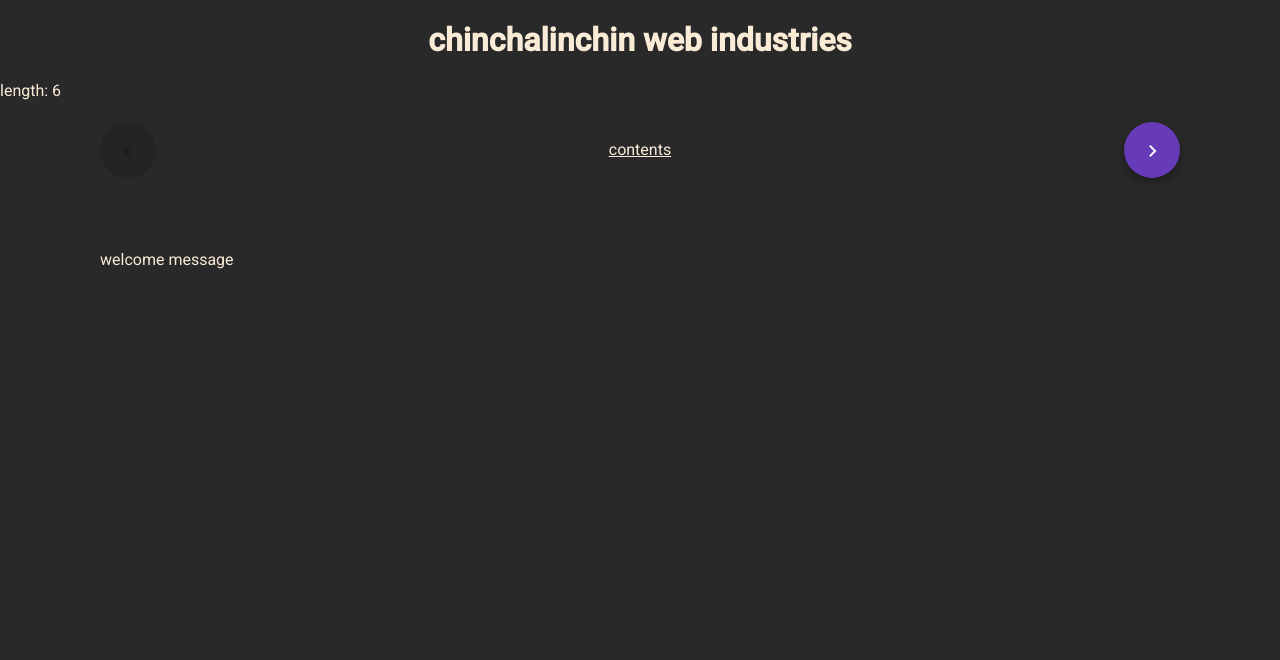
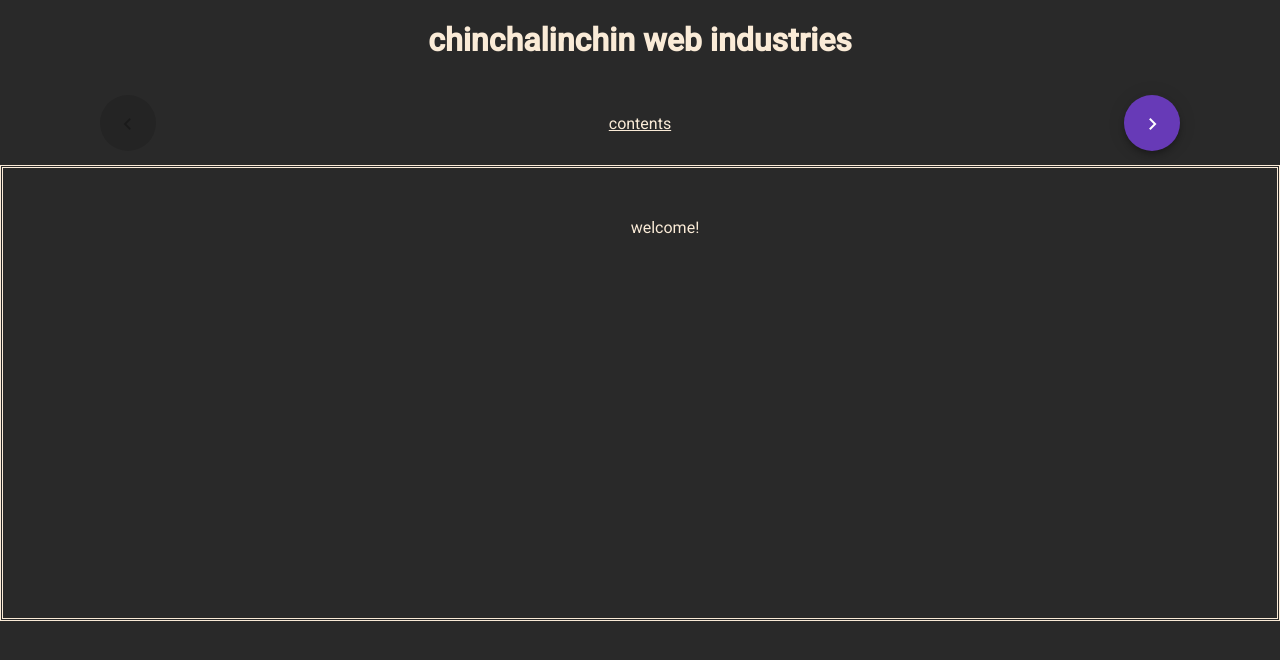
Before and after one commit to chinchalinchin/static-html-template, an Angular app in the folder frontend/: page / in a window 1280 px wide. Shown: the top 660 px of the page. Built offline with nearby package versions, Linux system fonts and the light colour scheme.

Commit message:
noodle with css to get it working right

```diff
--- a/frontend/src/app/app.component.html
+++ b/frontend/src/app/app.component.html
@@ -1,6 +1,6 @@
 <h1 class="title-area center">{{title}}</h1>
-length: {{this.SRCS.length}}
-<mat-grid-list cols="5" rowHeight="100px">
+
+<mat-grid-list cols="5" rowHeight="3:1">
     <mat-grid-tile colspan="1">
         <button mat-fab color="primary" (click)="this.setSource(this.previousSrc)"
             [disabled]="!this.previousSrc">
@@ -18,7 +18,7 @@ length: {{this.SRCS.length}}
     </mat-grid-tile>
 </mat-grid-list>
 
-<mat-drawer-container class="style-text fill-height fill-width">
+<mat-drawer-container class="style-text shrink-height">
     <mat-drawer #drawer class="style-text fill-height" mode="over">
         <div *ngFor="let source of this.SRCS">
             <button mat-button (click)="this.setSource(source)">
@@ -27,14 +27,11 @@ length: {{this.SRCS.length}}
         </div>
     </mat-drawer>
 
-    <div *ngIf="src" class="fill-height fill-width">
+    <div *ngIf="src" class="border shrink-height">
         <iframe [src]="this.src | safe" width="100%" height="100%"
                 frameBorder="0"></iframe>
-        <!--TODO: divider 90% down the page-->
-        <!--TODO: next source and previous source-->
-        <!--TODO: need booleans in app.component.ts to render enabled/disabled-->
     </div>
-    <div *ngIf="!src" class="fill-height shrink-width">
-        <p>welcome message</p>
+    <div *ngIf="!src" class="border shrink-height">
+        <p class="text-center">welcome!</p>
     </div>
 </mat-drawer-container>
--- a/frontend/src/app/app.component.ts
+++ b/frontend/src/app/app.component.ts
@@ -1,6 +1,5 @@
 import { Component, ViewChild } from '@angular/core';
 import { MatDrawer } from '@angular/material/sidenav/drawer';
-import { timeStamp } from 'node:console';
 import *  as SRC from '../assets/conf.json';
 
 @Component({
--- a/frontend/src/styles.css
+++ b/frontend/src/styles.css
@@ -14,8 +14,8 @@ body { margin: 0; font-family: Roboto, "Helvetica Neue", sans-serif; }
 .fill-height { height: 100%; }
 .fill{ width: 100%; height: 100%; }
 .shrink-width{ width: 75%; }
-.shrink-height{ width: 75%; }
-.shrink { width: 75%; height: 100% }
+.shrink-height{ height: 75%; }
+.shrink { width: 75%; height: 75% }
 .link{
     text-decoration: underline;
     cursor: pointer;
@@ -26,11 +26,11 @@ body { margin: 0; font-family: Roboto, "Helvetica Neue", sans-serif; }
     justify-content: center;
 
 }
-.right{
-    float:right;
+.border{
+    border-style: double;
 }
-.left{
-    float:left;
+.text-center{
+    text-align: center;
 }
 .no-scroll{
     overflow: hidden
```
